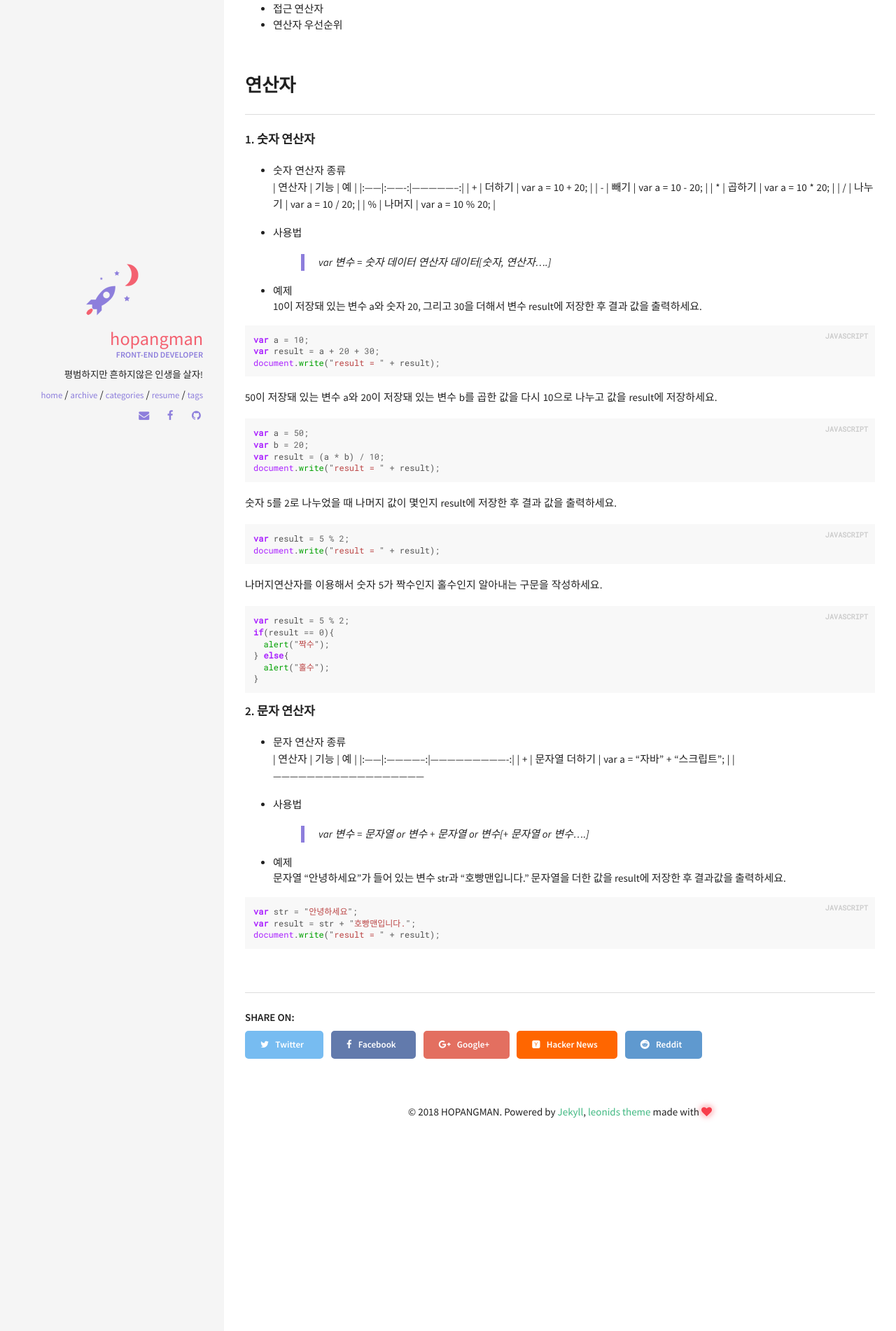
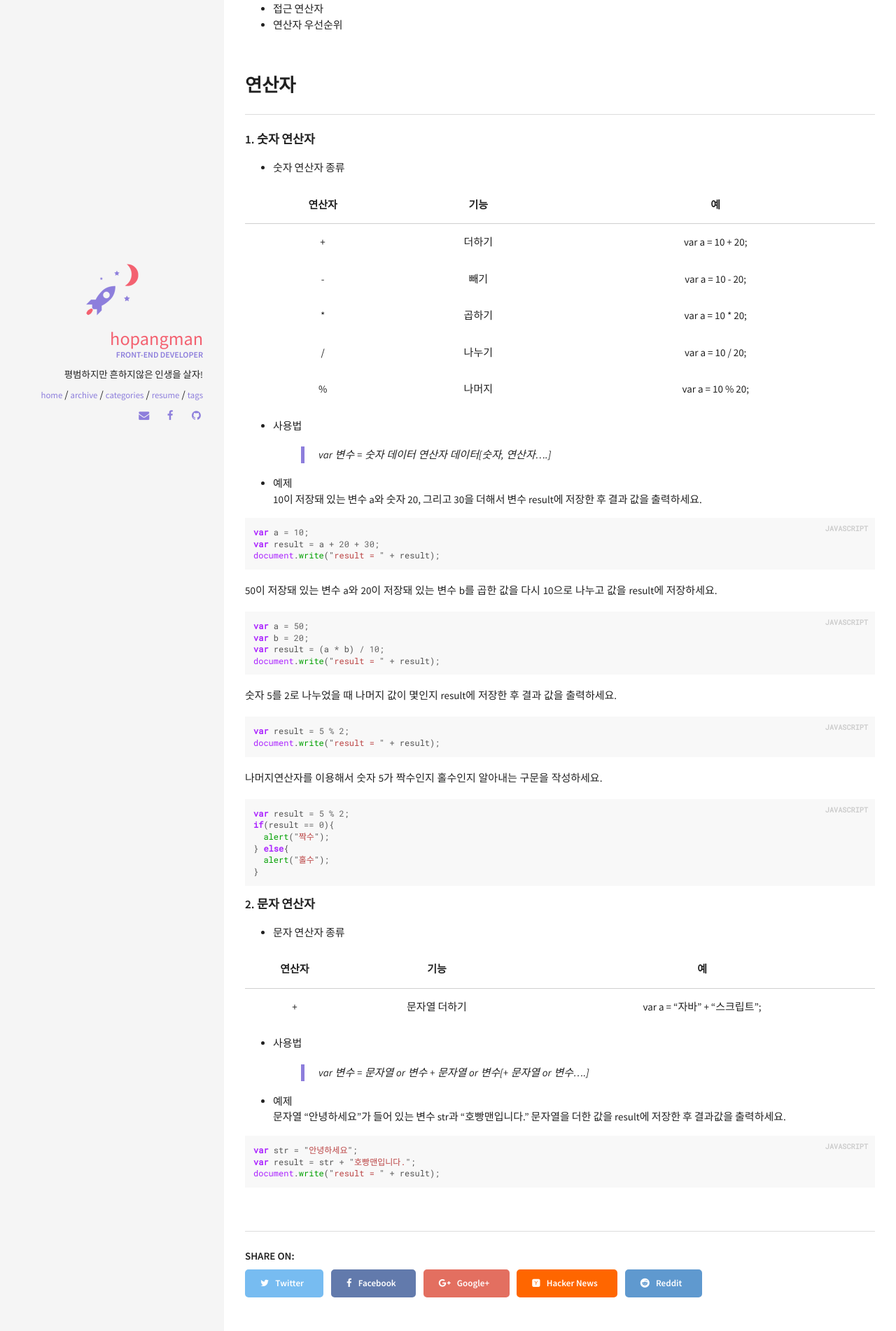
Before and after one commit to hopangman/hopangman.github.io, a Jekyll site: the page built from _posts/JavaScript/2018-04-22-JS-연산자.md, in a window 1280 px wide. Shown: the part 936-2838 px from the top of the page at 70% size. Built offline with Jekyll 4.4.1, drawn with Linux system fonts in a browser that asks for light colours; comment, search, counter and statistics services are not loaded.

```diff
--- a/_posts/JavaScript/2018-04-22-JS-연산자.md
+++ b/_posts/JavaScript/2018-04-22-JS-연산자.md
@@ -22,8 +22,9 @@ image:
 
 ##### 1. 숫자 연산자
 * 숫자 연산자 종류
-| 연산자 |  기능  |        예        |
-|:------|:-------:|-----------------:|
+
+| 연산자 |  기능   |        예         |
+|:-----:|:-------:|:-----------------:|
 |   +   | 더하기   | var a = 10 + 20; |
 |   -   | 빼기     | var a = 10 - 20; |
 |   *   | 곱하기   | var a = 10 * 20; |
@@ -67,10 +68,11 @@ if(result == 0){
 
 ##### 2. 문자 연산자
 * 문자 연산자 종류
-| 연산자 |      기능      |              예             |
-|:------|:--------------:|----------------------------:|
+
+| 연산자 |      기능      |             예             |
+|:------:|:--------------:|:-------------------------:|
 |   +   | 문자열 더하기   | var a = "자바" + "스크립트"; |
-|------------------------------------------------------
+
 
 * 사용법
 > var 변수 = 문자열 or 변수 + 문자열 or 변수[+ 문자열 or 변수....]
```
